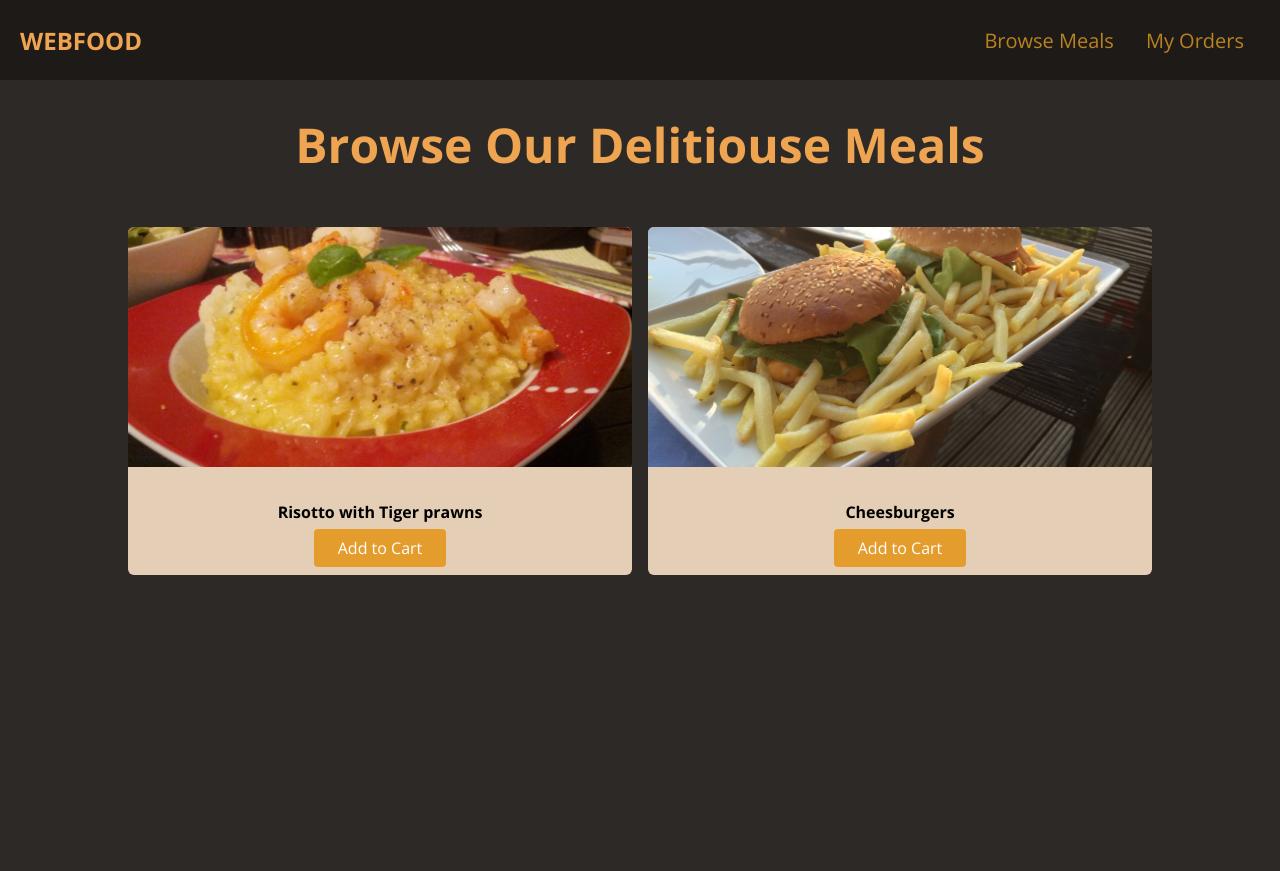
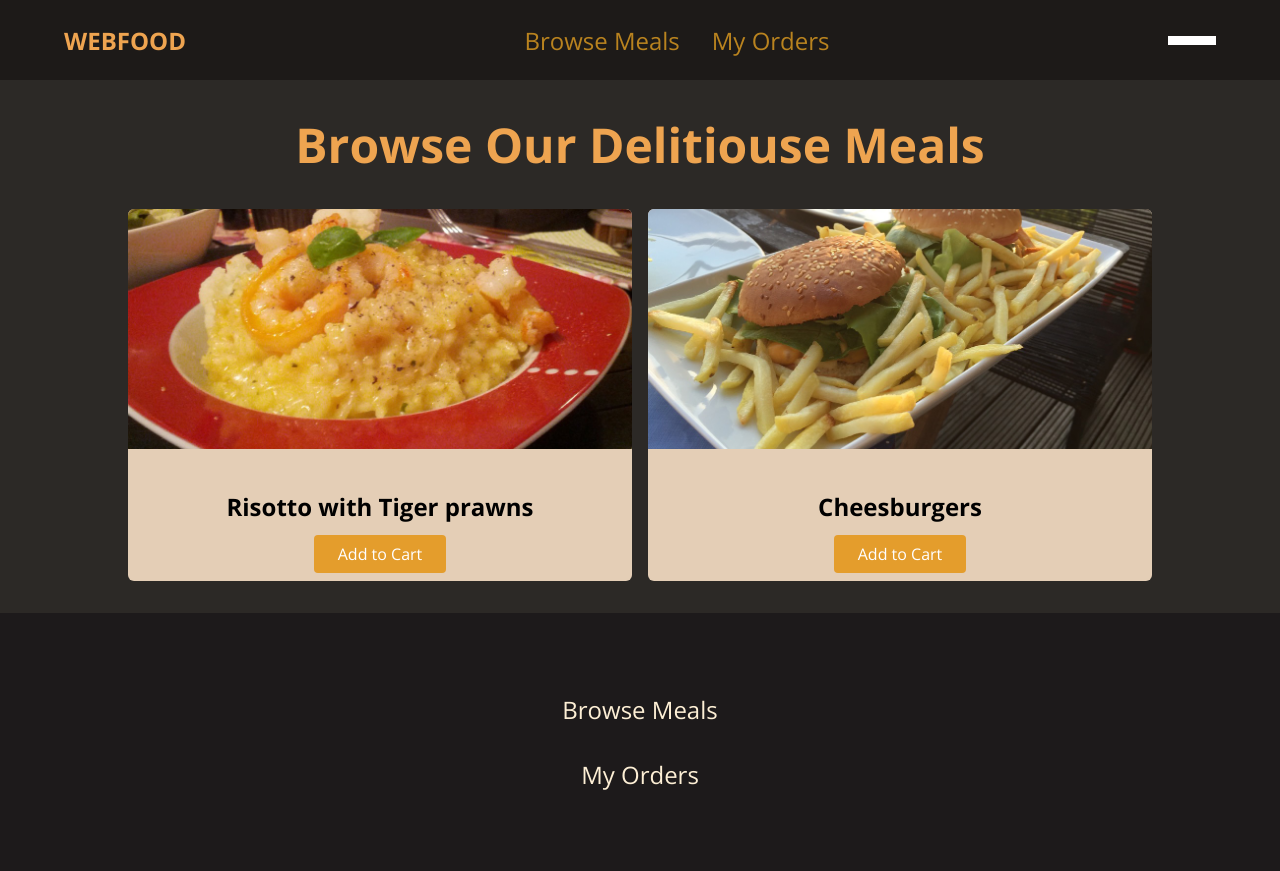
Before and after one commit to TanyaKars/webfood, a plain HTML site: page index.html in a window 1280 px wide. Before the commit the page ends 800 px from the top, so only its background shows below. Drawn offline with nearby package versions, Linux system fonts and the light colour scheme.

Commit message:
day 22-23

```diff
--- a/css/styles.css
+++ b/css/styles.css
@@ -3,23 +3,41 @@ body {
   margin: 0;
   background-color: rgb(44, 41, 38);
 }
+
 a {
   text-decoration: none;
 }
+
 #main-header {
-  height: 80px;
+  height: 5rem;
   display: flex;
   justify-content: space-between;
   align-items: center;
   background-color: rgb(29, 26, 24);
-  padding: 0 20px;
+  padding: 0 5%;
 }
+
 #logo {
-  font-size: 24px;
+  font-size: 1.5rem;
   font-weight: bold;
   color: rgb(238, 164, 80);
   text-transform: uppercase;
 }
+
+.menu-btn {
+  width: 3rem;
+  height: 3rem;
+  display: flex;
+  flex-direction: column;
+  justify-content: center;
+}
+
+.menu-btn span {
+  width: 100%;
+  height: 3px;
+  background-color: white;
+}
+
 #main-header ul {
   display: flex;
   list-style: none;
@@ -28,12 +46,40 @@ a {
 }
 
 #main-header li {
-  margin: 0 16px;
+  margin: 0 1rem;
 }
+
 #main-header nav a {
   color: rgb(185, 131, 31);
+  font-size: 1.5rem;
+}
 
-  font-size: 20px;
+#side-drawer {
+  width: 100%;
+  height: 100%;
+  background-color: rgb(29, 26, 27);
+  /* position: fixed;
+  top: 0;
+  left: 0; */
+}
+
+#side-drawer ul {
+  list-style: none;
+  margin: 0;
+  padding: 4rem 1rem;
+  display: flex;
+  flex-direction: column;
+  align-items: center;
+}
+
+#side-drawer li {
+  margin: 1rem 0;
+}
+
+#side-drawer a {
+  color: rgb(253, 239, 213);
+  font-size: 2rem;
+  font-size: 1.5rem;
 }
 
 #main-header nav a:hover {
@@ -43,19 +89,19 @@ a {
 main h1 {
   text-align: center;
   color: rgb(238, 164, 80);
-  font-size: 48px;
+  font-size: 3rem;
 }
 
 #latest-products {
   width: 80%;
-  margin: 50px auto;
+  margin: 2rem auto;
 }
 
 #latest-products ul {
   list-style: none;
   display: grid;
   grid-template-columns: 1fr 1fr;
-  gap: 16px;
+  gap: 1rem;
   margin: 0;
   padding: 0;
 }
@@ -67,25 +113,36 @@ main h1 {
 }
 
 .food-item img {
-  height: 240px;
+  height: 15rem;
   width: 100%;
   object-fit: cover;
 }
 
-.food-item-content{
-    padding: 16px;
-    text-align: center;
-}
-h2{
-    font-size: 100%;
+.food-item-content {
+  padding: 1rem;
+  text-align: center;
 }
 
-.btn{
-    background-color: rgb(228, 157, 44);
-    color: white;
-    border-radius: 4px;
-    padding: 8px 24px;
+.btn {
+  background-color: rgb(228, 157, 44);
+  color: white;
+  border-radius: 4px;
+  padding: 0.5rem 1.5rem;
 }
-.btn:hover{
-    background-color: rgb(221, 134, 34);
+.btn:hover {
+  background-color: rgb(221, 134, 34);
 }
+/* responsive desighn for desctop first approach */
+@media (max-width: 48rem) {
+  #main-header nav {
+    display: none;
+  }
+
+  main h1 {
+    font-size: 1.5rem;
+  }
+
+  #latest-products ul {
+    grid-template-columns: 1fr;
+  }
+}
--- a/index.html
+++ b/index.html
@@ -24,7 +24,13 @@
           </li>
         </ul>
       </nav>
+      <a href="#side-drawer" class="menu-btn">
+        <span></span>
+        <span></span>
+        <span></span>
+      </a>
     </header>
+
     <main>
       <h1>Browse Our Delitiouse Meals</h1>
       <section id="latest-products">
@@ -55,6 +61,18 @@
           </li>
         </ul>
       </section>
+      <aside id="side-drawer">
+        <nav>
+          <ul>
+            <li>
+              <a href="">Browse Meals</a>
+            </li>
+            <li>
+              <a href="">My Orders</a>
+            </li>
+          </ul>
+        </nav>
+      </aside>
     </main>
   </body>
 </html>
```
